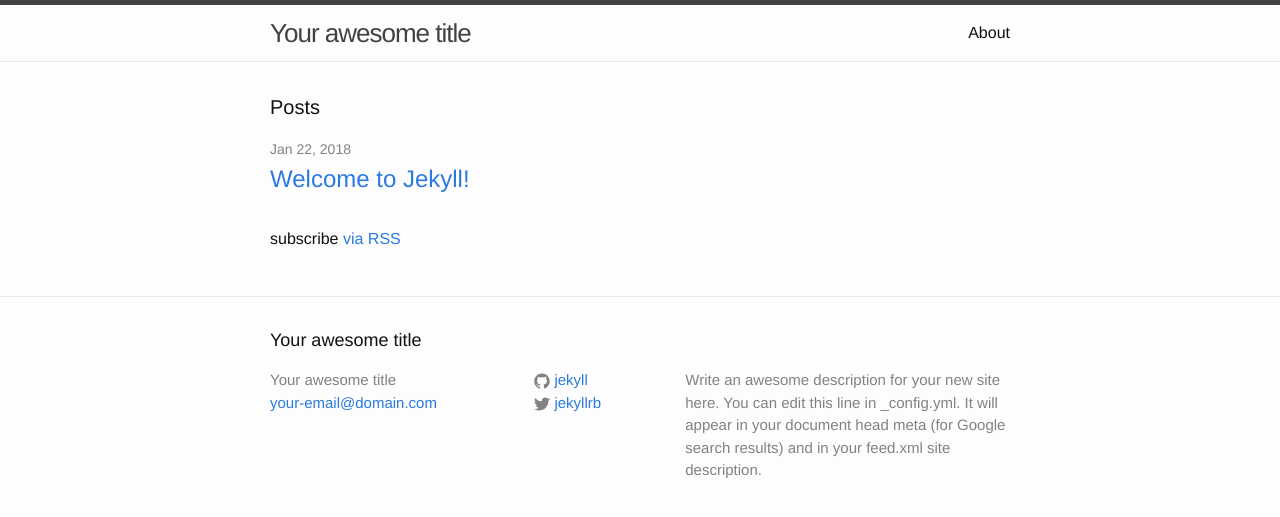
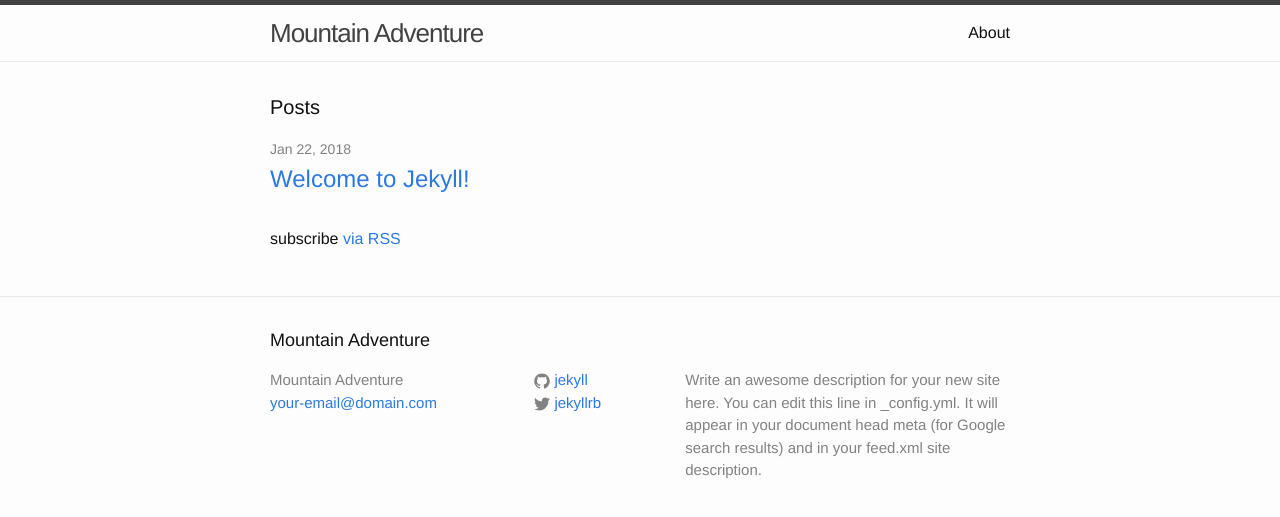
Before and after one commit to emilbakov/emilbakov.github.io, a Jekyll site: the page built from index.html, in a window 1280 px wide. Shown: the top 517 px of the page. Built offline with Jekyll 4.4.1, drawn with Linux system fonts in a browser that asks for light colours.

Commit message:
Add files via upload

```diff
--- a/_config.yml
+++ b/_config.yml
@@ -6,7 +6,7 @@
 # 'jekyll serve'. If you change this file, please restart the server process.
 
 # Site settings
-title: Your awesome title
+title: Mountain Adventure
 email: your-email@domain.com
 description: > # this means to ignore newlines until "baseurl:"
   Write an awesome description for your new site here. You can edit this
```
